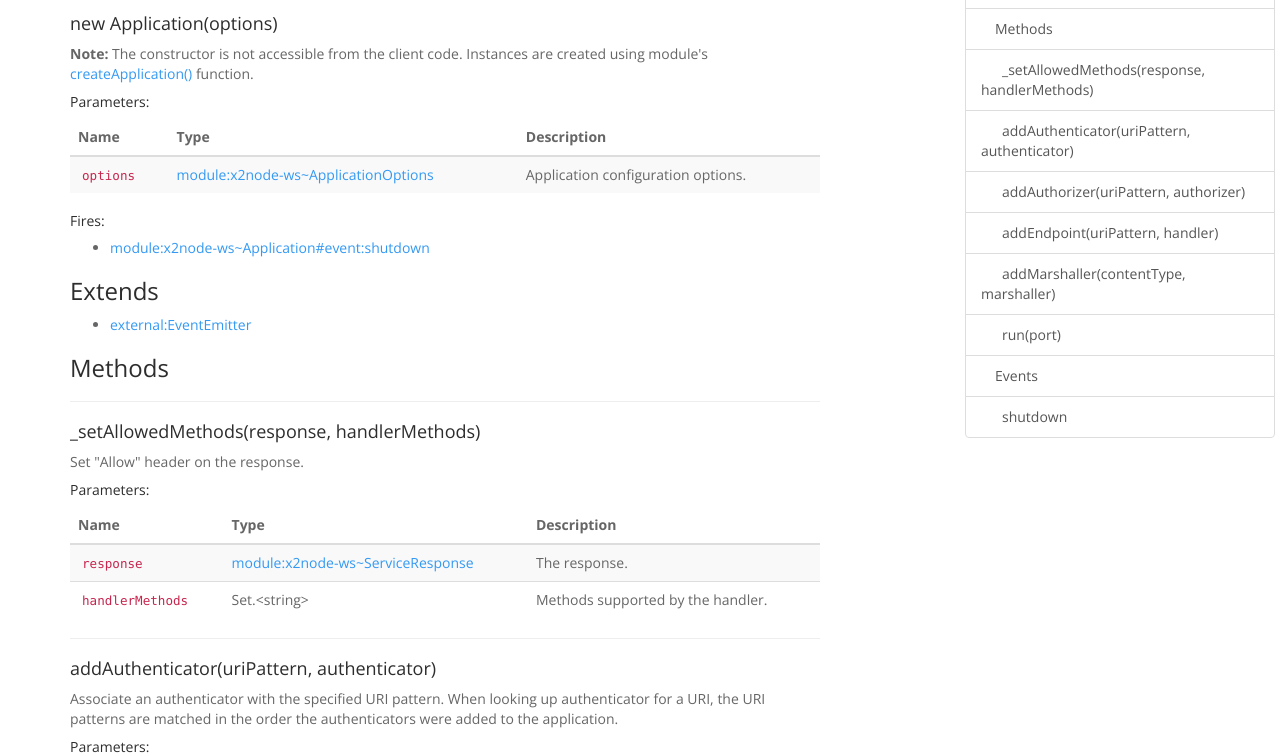
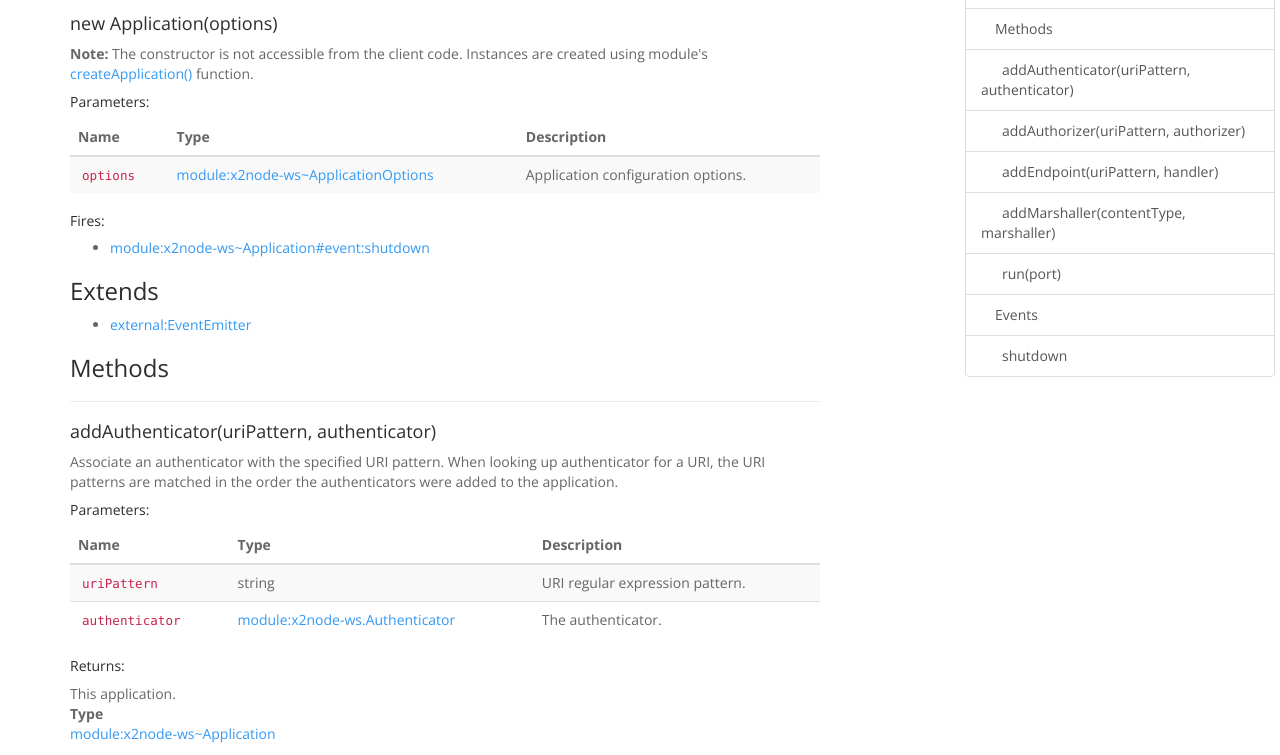
Before and after one commit to boylesoftware/x2node-api-reference, a website: page docs/module-x2node-ws-Application.html in a window 1280 px wide. Shown: the part 223-978 px from the top of the page. Drawn offline with nearby package versions, Linux system fonts and the light colour scheme.

Commit message:
Updated docs.

```diff
--- a/docs/module-x2node-ws-Application.html
+++ b/docs/module-x2node-ws-Application.html
@@ -285,158 +285,6 @@ configuration options.</td>
         <h3 class="subsection-title">Methods</h3>
 
         <dl>
-
-<hr>
-<dt>
-    <h4 class="name" id="_setAllowedMethods"><span class="type-signature"></span>_setAllowedMethods(response, handlerMethods)</h4>
-
-
-</dt>
-<dd>
-
-
-    <div class="description">
-        Set "Allow" header on the response.
-    </div>
-
-
-
-
-
-
-
-
-        <h5>Parameters:</h5>
-
-
-<table class="params table table-striped">
-    <thead>
-    <tr>
-
-        <th>Name</th>
-
-
-        <th>Type</th>
-
-
-
-
-
-        <th class="last">Description</th>
-    </tr>
-    </thead>
-
-    <tbody>
-
-
-        <tr>
-
-                <td class="name"><code>response</code></td>
-
-
-            <td class="type">
-
-
-<span class="param-type"><a href="module-x2node-ws-ServiceResponse.html">module:x2node-ws~ServiceResponse</a></span>
-
-
-
-
-            </td>
-
-
-
-
-
-            <td class="description last">The response.</td>
-        </tr>
-
-
-
-        <tr>
-
-                <td class="name"><code>handlerMethods</code></td>
-
-
-            <td class="type">
-
-
-<span class="param-type">Set.&lt;string></span>
-
-
-
-
-            </td>
-
-
-
-
-
-            <td class="description last">Methods supported by the handler.</td>
-        </tr>
-
-
-    </tbody>
-</table>
-
-
-
-
-<dl class="details">
-
-
-
-
-
-
-
-
-
-
-
-
-
-
-
-
-
-
-
-
-
-
-
-
-
-
-
-
-
-
-
-
-
-
-
-</dl>
-
-
-
-
-
-
-
-
-
-
-
-
-
-
-
-</dd>
-
-
 
 <hr>
 <dt>
@@ -1297,7 +1145,7 @@ implementation.</td>
 
 
     <div class="description">
-        Application shutdown event. Fired after all active HTTP connections has
+        Application shutdown event. Fired after all active HTTP connections have
 completed.
     </div>
 
```
Also changed, not shown: docs/classes.list.html (+1 -1 lines), docs/externals.list.html (+1 -1 lines), docs/interfaces.list.html (+1 -1 lines), docs/mixins.list.html (+1 -1 lines), docs/module-x2node-dbos-DBOFactory.html (+2 -2 lines), docs/module-x2node-dbos.PropertyDescriptorWithDBOs.html (+80 -8 lines), docs/module-x2node-dbos.html (+2 -65 lines), docs/modules.list.html (+1 -1 lines), docs/quicksearch.html (+1 -1 lines).
